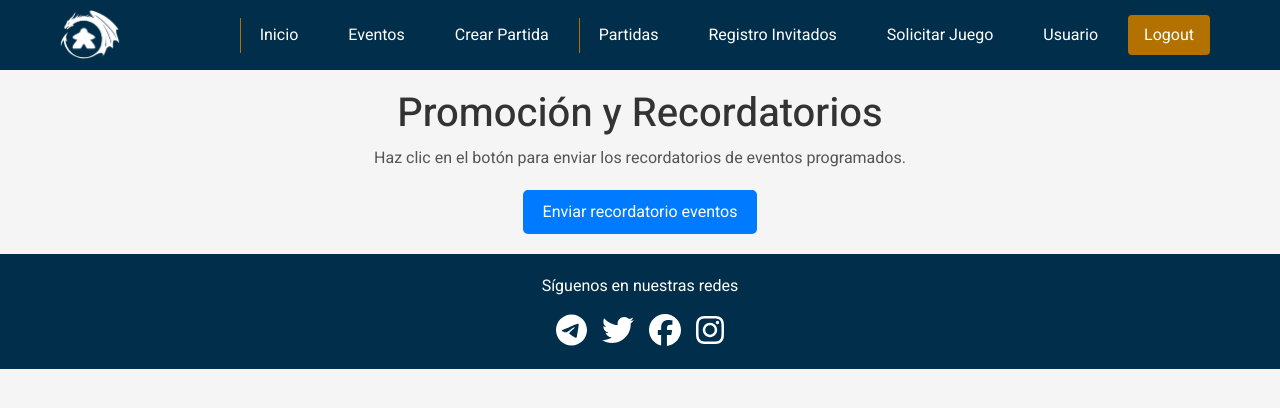
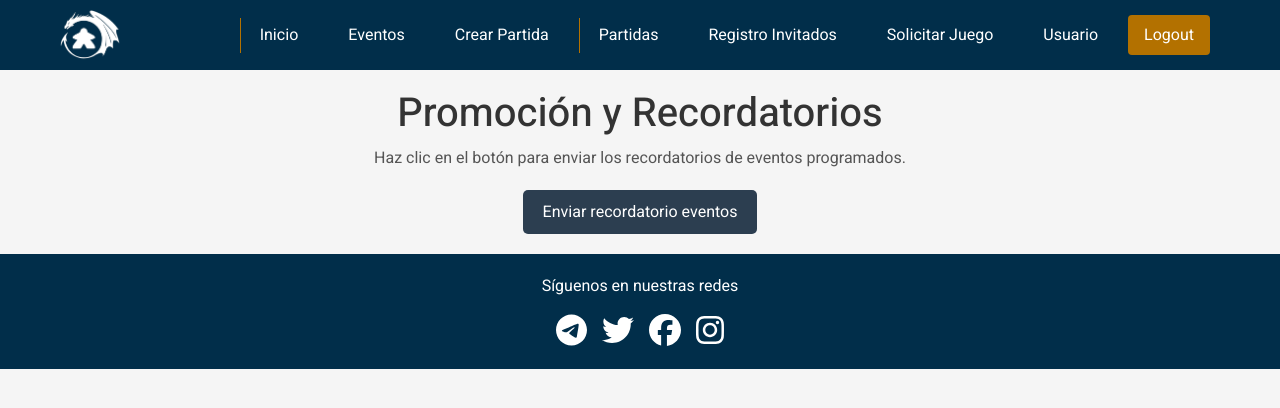
Before and after one commit to LuciaRol/web_aso, a React (Create React App) app: page /Reminder in a window 1280 px wide. Shown: the top 408 px of the page. Built offline with nearby package versions, Linux system fonts and the light colour scheme; no server answers; the database is empty; sample sign-in values are in the browser's storage.

Commit message:
reminder colour and css

```diff
--- a/src/pages/Reminder.js
+++ b/src/pages/Reminder.js
@@ -1,35 +1,53 @@
+// Reminder.js
 import React from 'react';
 import { collection, getDocs } from 'firebase/firestore';
 import { firestore } from '../firebase';
-import { sendTelegramMessage } from '../components/TelegramMessenger'; // Ajusta la ruta
+import { sendTelegramMessage } from '../components/TelegramMessenger';
 import { ToastContainer, toast } from 'react-toastify';
-import 'react-toastify/dist/ReactToastify.css'; // Importar estilos de react-toastify
+import 'react-toastify/dist/ReactToastify.css';
+import '../styles/reminder.css'; // Import the CSS file
 
 const Reminder = () => {
-  // Función para obtener los eventos y enviarlos manualmente
   const handleManualExecution = async () => {
     try {
       const querySnapshot = await getDocs(collection(firestore, 'eventos'));
-      const today = new Date(); // Fecha actual
-      today.setHours(0, 0, 0, 0); // Ignorar la hora para comparaciones
+      const today = new Date();
+      today.setHours(0, 0, 0, 0);
 
       const eventsData = querySnapshot.docs
         .map((doc) => doc.data())
         .filter((event) => {
-          const eventDate = new Date(event.fecha); // Convierte la fecha del evento
-          return eventDate >= today; // Incluye solo eventos de hoy o posteriores
+          const eventDate = new Date(event.fecha);
+          return !isNaN(eventDate) && eventDate >= today;
         });
 
-      const thread_id = 180; // ID del tema de Telegram
+      if (eventsData.length === 0) {
+        toast.info('No hay eventos programados para hoy o fechas futuras.', {
+          position: 'top-right',
+          autoClose: 5000,
+        });
+        return;
+      }
+
+      const thread_id = 180;
       for (const event of eventsData) {
+        if (!event.titulo || !event.fecha || !event.hora || !event.descripcion) {
+          console.warn(`Evento inválido: ${JSON.stringify(event)}`);
+          continue;
+        }
+
         const message = `¡Recordad que tenemos este evento programado!
 Título: ${event.titulo}
 Fecha: ${event.fecha}
 Hora: ${event.hora}
 Descripción: ${event.descripcion}`;
 
-        await sendTelegramMessage(message, event.imagen, thread_id);
-        console.log(`Mensaje enviado para el evento: ${event.titulo}`);
+        try {
+          await sendTelegramMessage(message, event.imagen, thread_id);
+          console.log(`Mensaje enviado para el evento: ${event.titulo}`);
+        } catch (error) {
+          console.error(`Error al enviar el mensaje para ${event.titulo}:`, error);
+        }
       }
 
       toast.success('¡Eventos ejecutados y mensajes enviados con éxito!', {
@@ -46,29 +64,16 @@ Descripción: ${event.descripcion}`;
   };
 
   return (
-    <div style={{ padding: '20px', fontFamily: 'Arial, sans-serif' }}>
-      <h1 style={{ textAlign: 'center', color: '#333' }}>Promoción y Recordatorios</h1>
-      <p style={{ textAlign: 'center', color: '#555' }}>
+    <div className="reminder-container">
+      <h1 className="reminder-title">Promoción y Recordatorios</h1>
+      <p className="reminder-description">
         Haz clic en el botón para enviar los recordatorios de eventos programados.
       </p>
-      {/* Botón para ejecutar los eventos manualmente */}
-      <div style={{ textAlign: 'center', marginTop: '20px' }}>
-        <button
-          onClick={handleManualExecution}
-          style={{
-            padding: '10px 20px',
-            backgroundColor: '#007BFF',
-            color: '#FFF',
-            border: 'none',
-            borderRadius: '5px',
-            fontSize: '16px',
-            cursor: 'pointer',
-          }}
-        >
+      <div className="reminder-button-container">
+        <button onClick={handleManualExecution} className="reminder-button">
           Enviar recordatorio eventos
         </button>
       </div>
-      {/* Contenedor de Toast */}
       <ToastContainer />
     </div>
   );
--- /dev/null
+++ b/src/styles/reminder.css
@@ -0,0 +1,34 @@
+/* Reminder.css */
+.reminder-container {
+    padding: 20px;
+    font-family: Arial, sans-serif;
+  }
+
+  .reminder-title {
+    text-align: center;
+    color: #333;
+  }
+
+  .reminder-description {
+    text-align: center;
+    color: #555;
+  }
+
+  .reminder-button-container {
+    text-align: center;
+    margin-top: 20px;
+  }
+
+  .reminder-button {
+    padding: 10px 20px;
+    background-color: #2c3e50;
+    color: #FFF;
+    border: none;
+    border-radius: 5px;
+    font-size: 16px;
+    cursor: pointer;
+  }
+
+  .reminder-button:hover {
+    background-color: #34495e;
+  }
```
